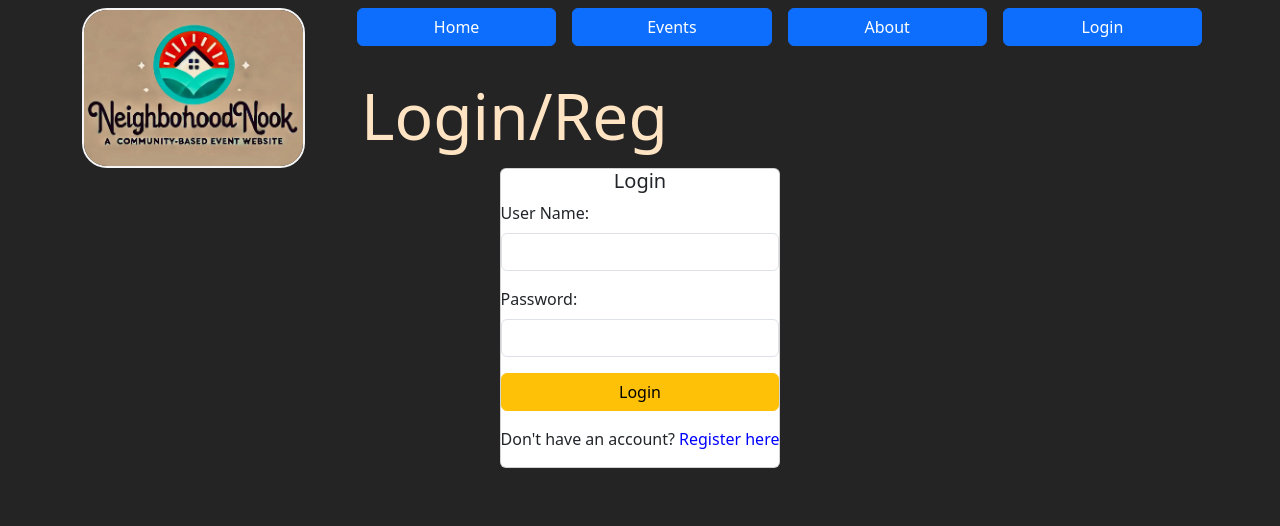
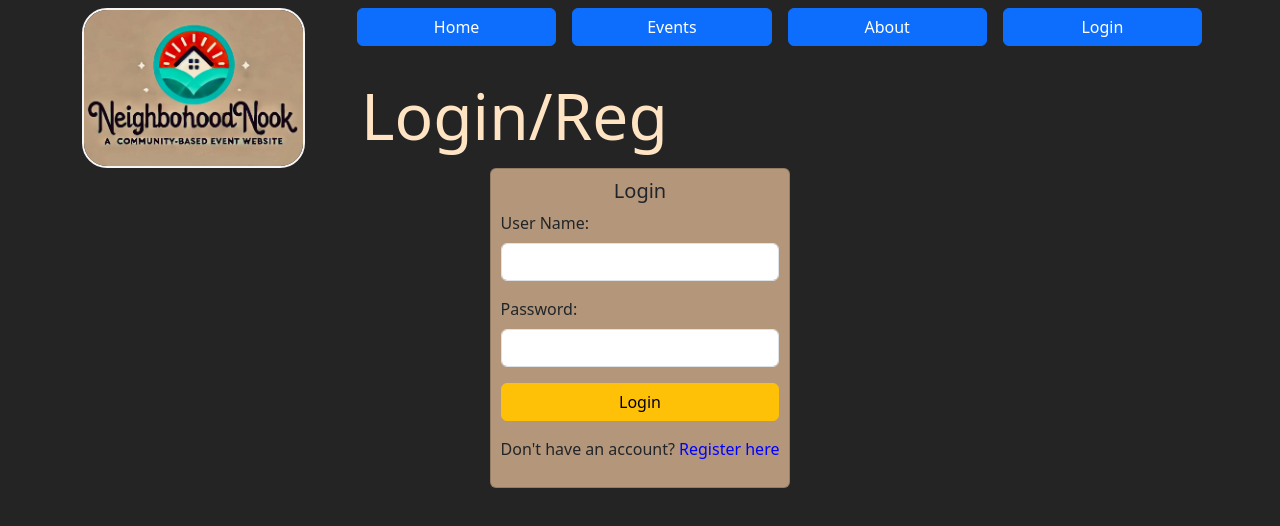
Before and after one commit to AndrewKlumpp/groupProject, a React (Vite) app in the folder client/: page /login in a window 1280 px wide. Shown: the top 526 px of the page. Built offline with nearby package versions, Linux system fonts and the light colour scheme.

Commit message:
styled login/reg card

```diff
--- a/client/src/App.css
+++ b/client/src/App.css
@@ -17,3 +17,8 @@ h1 {
   width: 80%;
   margin: auto;
 }
+
+.card {
+  background-color: #b4967a;
+  padding: 10px;
+}
```
